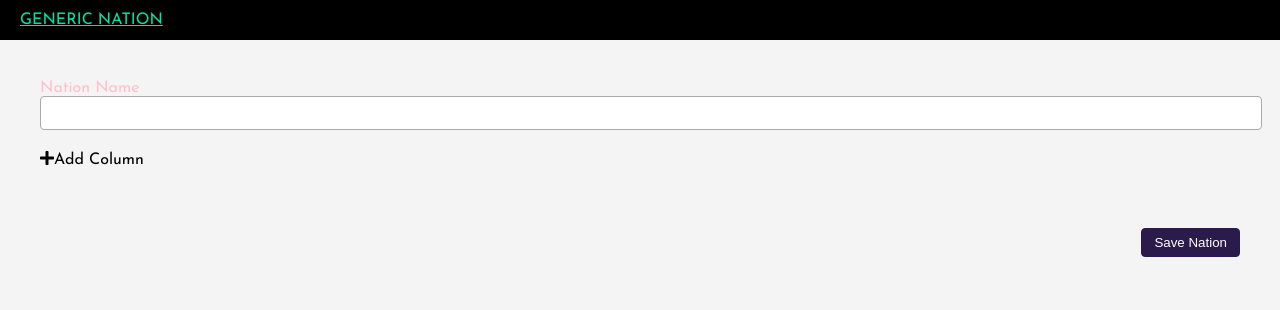
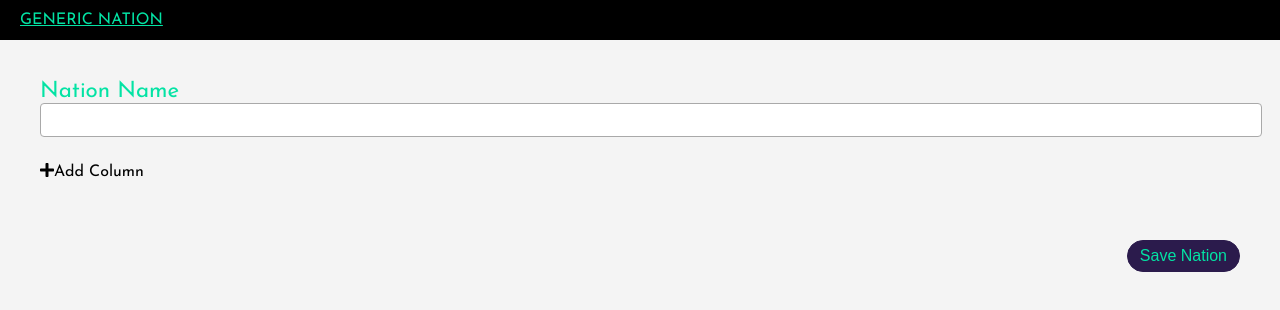
Before and after one commit to papadp/generic_nation, a React (Create React App) app in the folder frontend/: page /setup/new in a window 1280 px wide. Shown: the top 310 px of the page. Built offline with nearby package versions, Linux system fonts and the light colour scheme.

Commit message:
Sytle Change

```diff
--- a/frontend/src/App.scss
+++ b/frontend/src/App.scss
@@ -25,10 +25,12 @@ input, select {
 button {
   cursor: pointer;
   background: #2B1B4C;
-  color: white;
+  color: #03E3A4;
   border: 1px solid #2B1B4C;
-  border-radius: 4px;
+  border-radius: 20px;
   padding: 6px 12px;
+  font-size: 1rem;
+
 }
 
 header {
@@ -38,6 +40,7 @@ header {
   display: flex;
   align-items: center;
   padding: 0 20px;
+  text-decoration: none;
 }
 
 @keyframes App-logo-spin {
--- a/frontend/src/routes/NationSelection/NationSelection.css
+++ b/frontend/src/routes/NationSelection/NationSelection.css
@@ -40,15 +40,15 @@
 
 .nations-list .nation-button .edit-nation-icon {
         position: absolute;
-        top: 5px;
-        right: 5px;
-        font-size: 1.3rem;
+        top: 12px;
+        right: 15px;
+        font-size: 1rem;
         color: white;
     }
 .nations-list .nation-button .trash-nation-icon {
     position: absolute;
-    bottom: 5px;
-    right: 5px ;
-    font-size: 18m;
+    top: 5px;
+    left: 10px;
+    font-size: 1.3rem;
 
 }
--- a/frontend/src/routes/Order/Order.scss
+++ b/frontend/src/routes/Order/Order.scss
@@ -1,7 +1,7 @@
 .ReactTable .rt-th, .ReactTable .rt-td {
   padding: 0;
   input {
-    border-radius: 0;
+    border-radius: 15px;
     background-color: transparent;
     color: black;
   }
--- a/frontend/src/routes/Setup/Setup.scss
+++ b/frontend/src/routes/Setup/Setup.scss
@@ -1,8 +1,10 @@
 
 #setup {
   .input-section {
-    margin-bottom: 20px;
-    color: pink;
+    margin-bottom: 25px;
+    color: #03E3A4;
+    text-decoration-style: bold;
+    font-size: 1.4rem;
   }
   .columns-editor {
     display: flex;
```
Also changed, not shown: frontend/src/index.css (line endings or trailing spaces).
